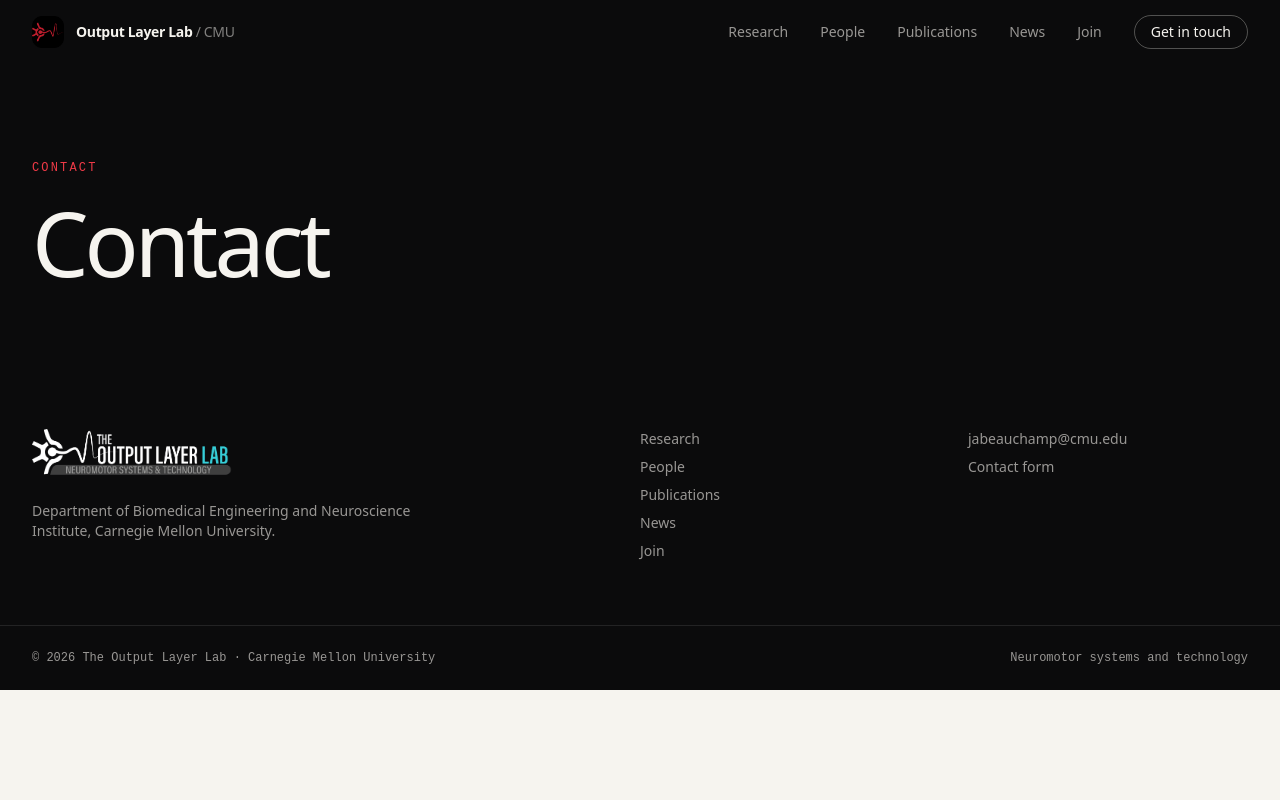
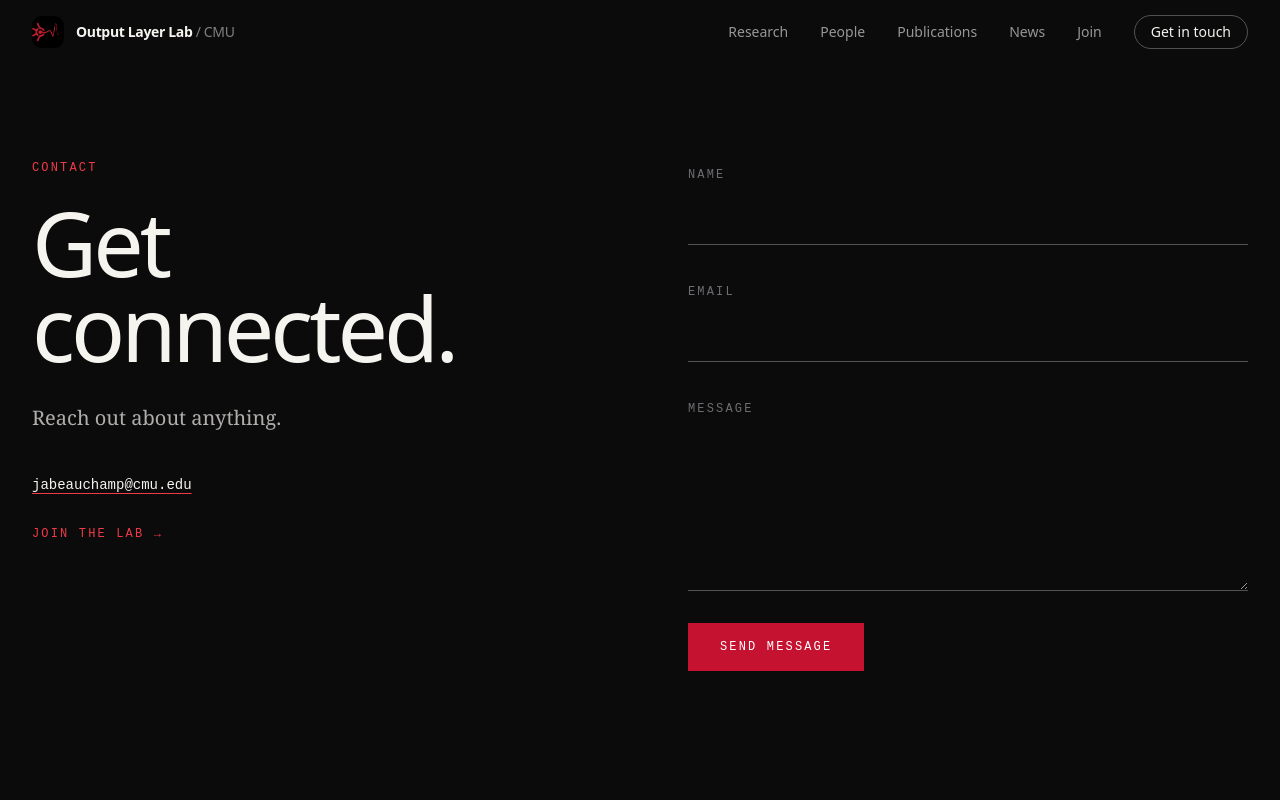
Before and after one commit to devansh-gr/Beauchamp_Lab, a React (Vite) app in the folder site/: page /contact in a window 1280 px wide. Shown: the top 800 px of the page. Built offline with nearby package versions, Linux system fonts and the light colour scheme.

Commit message:
Build Contact page with Formspree form

```diff
--- /dev/null
+++ b/site/src/components/contact/ContactForm.tsx
@@ -0,0 +1,79 @@
+import { useState, type FormEvent } from 'react'
+import { LAB } from '../../content/lab'
+
+type Status = { kind: 'idle' } | { kind: 'sending' } | { kind: 'sent' } | { kind: 'error' }
+
+const MESSAGES = {
+  sent: "Thanks, your message has been noted. We'll follow up soon.",
+  error: 'Something went wrong sending your message. Please try again or email us directly.',
+}
+
+const field =
+  'mt-2 block w-full border-0 border-b border-paper/30 bg-transparent px-0 py-3 font-sans text-lg text-paper placeholder:text-paper/30 transition-colors focus:border-red-bright focus:outline-none focus-visible:outline-none'
+
+export function ContactForm() {
+  const [status, setStatus] = useState<Status>({ kind: 'idle' })
+
+  async function onSubmit(e: FormEvent<HTMLFormElement>) {
+    e.preventDefault()
+    const form = e.currentTarget
+    const data = new FormData(form)
+    const body = {
+      name: String(data.get('name') ?? ''),
+      email: String(data.get('email') ?? ''),
+      message: String(data.get('message') ?? ''),
+    }
+    setStatus({ kind: 'sending' })
+    try {
+      const res = await fetch(LAB.formspree, {
+        method: 'POST',
+        headers: { 'Content-Type': 'application/json', Accept: 'application/json' },
+        body: JSON.stringify(body),
+      })
+      if (!res.ok) throw new Error(String(res.status))
+      form.reset()
+      setStatus({ kind: 'sent' })
+    } catch {
+      setStatus({ kind: 'error' })
+    }
+  }
+
+  const sending = status.kind === 'sending'
+
+  return (
+    <form onSubmit={onSubmit} className="space-y-8">
+      <div>
+        <label htmlFor="contact-name" className="font-mono text-xs uppercase tracking-[0.18em] text-iron">
+          Name
+        </label>
+        <input id="contact-name" name="name" type="text" required autoComplete="name" className={field} />
+      </div>
+      <div>
+        <label htmlFor="contact-email" className="font-mono text-xs uppercase tracking-[0.18em] text-iron">
+          Email
+        </label>
+        <input id="contact-email" name="email" type="email" required autoComplete="email" className={field} />
+      </div>
+      <div>
+        <label htmlFor="contact-message" className="font-mono text-xs uppercase tracking-[0.18em] text-iron">
+          Message
+        </label>
+        <textarea id="contact-message" name="message" required rows={5} className={`${field} resize-y`} />
+      </div>
+      <button
+        type="submit"
+        disabled={sending}
+        className="bg-red px-8 py-4 font-mono text-xs uppercase tracking-[0.18em] text-white transition-colors hover:bg-red-bright disabled:cursor-not-allowed disabled:opacity-50"
+      >
+        {sending ? 'Sending' : 'Send message'}
+      </button>
+      <p
+        role="status"
+        aria-live="polite"
+        className={`min-h-6 font-serif text-lg ${status.kind === 'error' ? 'text-red-bright' : 'text-paper/80'}`}
+      >
+        {status.kind === 'sent' ? MESSAGES.sent : status.kind === 'error' ? MESSAGES.error : ''}
+      </p>
+    </form>
+  )
+}
--- a/site/src/pages/Contact.tsx
+++ b/site/src/pages/Contact.tsx
@@ -1,6 +1,32 @@
-import { PageHeader } from '../components/ui/Reveal'
+import { Link } from 'react-router'
+import { LAB } from '../content/lab'
+import { Container, Eyebrow, Reveal } from '../components/ui/Reveal'
+import { ContactForm } from '../components/contact/ContactForm'
 
-// STUB: replaced by page-builder.
 export default function Contact() {
-  return <PageHeader eyebrow="Contact" title="Contact" />
+  return (
+    <main className="min-h-screen bg-ink pt-40 pb-24 text-paper">
+      <Container className="grid gap-16 lg:grid-cols-2 lg:gap-24">
+        <Reveal>
+          <Eyebrow className="text-red-bright">Contact</Eyebrow>
+          <h1 className="mt-6 text-display font-medium">Get connected.</h1>
+          <p className="mt-8 max-w-md font-serif text-xl leading-relaxed text-paper/70">Reach out about anything.</p>
+          <a
+            href={`mailto:${LAB.email}`}
+            className="mt-10 inline-block break-all font-mono text-sm text-paper underline decoration-red-bright underline-offset-4 hover:text-red-bright"
+          >
+            {LAB.email}
+          </a>
+          <p className="mt-6">
+            <Link to="/join" className="font-mono text-xs uppercase tracking-[0.18em] text-red-bright hover:text-paper">
+              Join the lab &rarr;
+            </Link>
+          </p>
+        </Reveal>
+        <Reveal delay={0.1}>
+          <ContactForm />
+        </Reveal>
+      </Container>
+    </main>
+  )
 }
```
